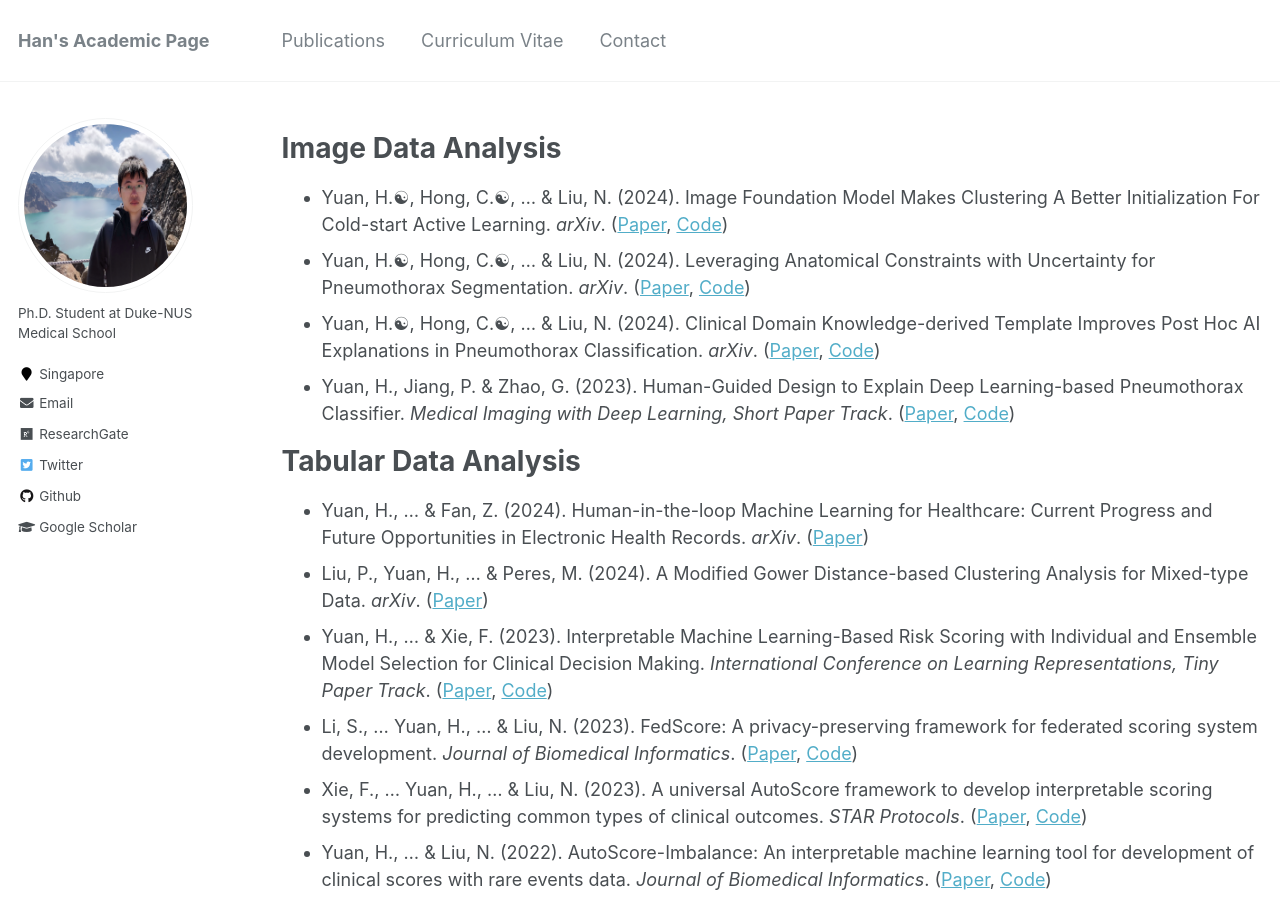
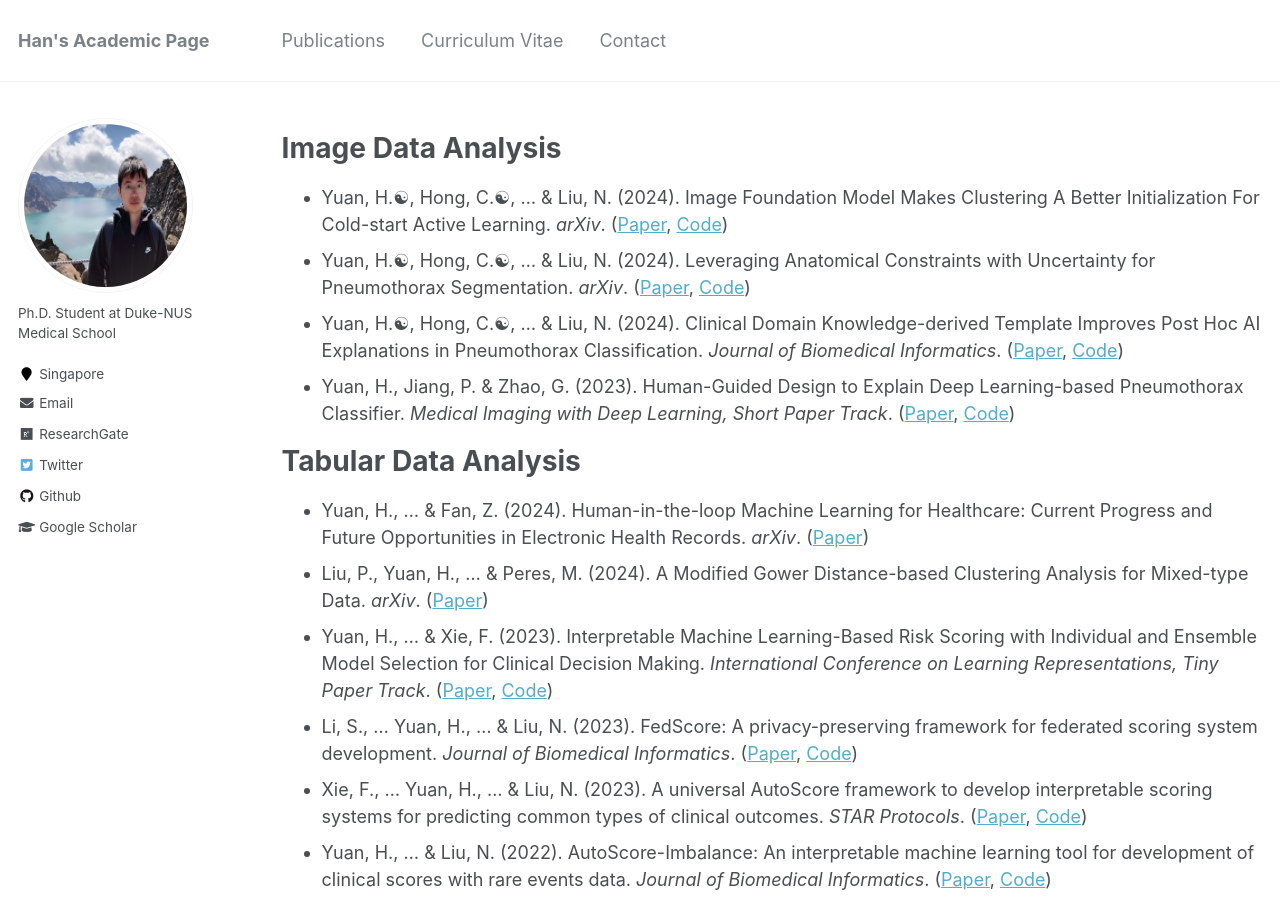
Before and after one commit to Han-Yuan-Med/Han-Yuan-Med.github.io, a Jekyll site: the page built from _pages/publications.md, in a window 1280 px wide and 900 px high. Built offline with Jekyll 4.4.1, drawn with Linux system fonts in a browser that asks for light colours.

Commit message:
Update publications.md

```diff
--- a/_pages/publications.md
+++ b/_pages/publications.md
@@ -7,7 +7,7 @@
 # Image Data Analysis
 * Yuan, H.☯︎, Hong, C.☯︎, ... & Liu, N. (2024). Image Foundation Model Makes Clustering A Better Initialization For Cold-start Active Learning. *arXiv*. ([Paper](http://han-yuan-med.github.io/files/.pdf), [Code](https://github.com/Han-Yuan-Med/foundation-model))
 * Yuan, H.☯︎, Hong, C.☯︎, ... & Liu, N. (2024). Leveraging Anatomical Constraints with Uncertainty for Pneumothorax Segmentation. *arXiv*. ([Paper](http://han-yuan-med.github.io/files/.pdf), [Code](https://github.com/Han-Yuan-Med/constrained-learning))
-* Yuan, H.☯︎, Hong, C.☯︎, ... & Liu, N. (2024). Clinical Domain Knowledge-derived Template Improves Post Hoc AI Explanations in Pneumothorax Classification. *arXiv*. ([Paper](http://han-yuan-med.github.io/files/.pdf), [Code](https://github.com/Han-Yuan-Med/template-explanation))
+* Yuan, H.☯︎, Hong, C.☯︎, ... & Liu, N. (2024). Clinical Domain Knowledge-derived Template Improves Post Hoc AI Explanations in Pneumothorax Classification. *Journal of Biomedical Informatics*. ([Paper](http://han-yuan-med.github.io/files/.pdf), [Code](https://github.com/Han-Yuan-Med/template-explanation))
 * Yuan, H., Jiang, P. & Zhao, G. (2023). Human-Guided Design to Explain Deep Learning-based Pneumothorax Classifier. *Medical Imaging with Deep Learning, Short Paper Track*. ([Paper](http://han-yuan-med.github.io/files/Human-Guided Design to Explain Deep Learning-based Pneumothorax Classifier.pdf), [Code](https://github.com/Han-Yuan-Med/template-explanation))
 
 # Tabular Data Analysis
```
